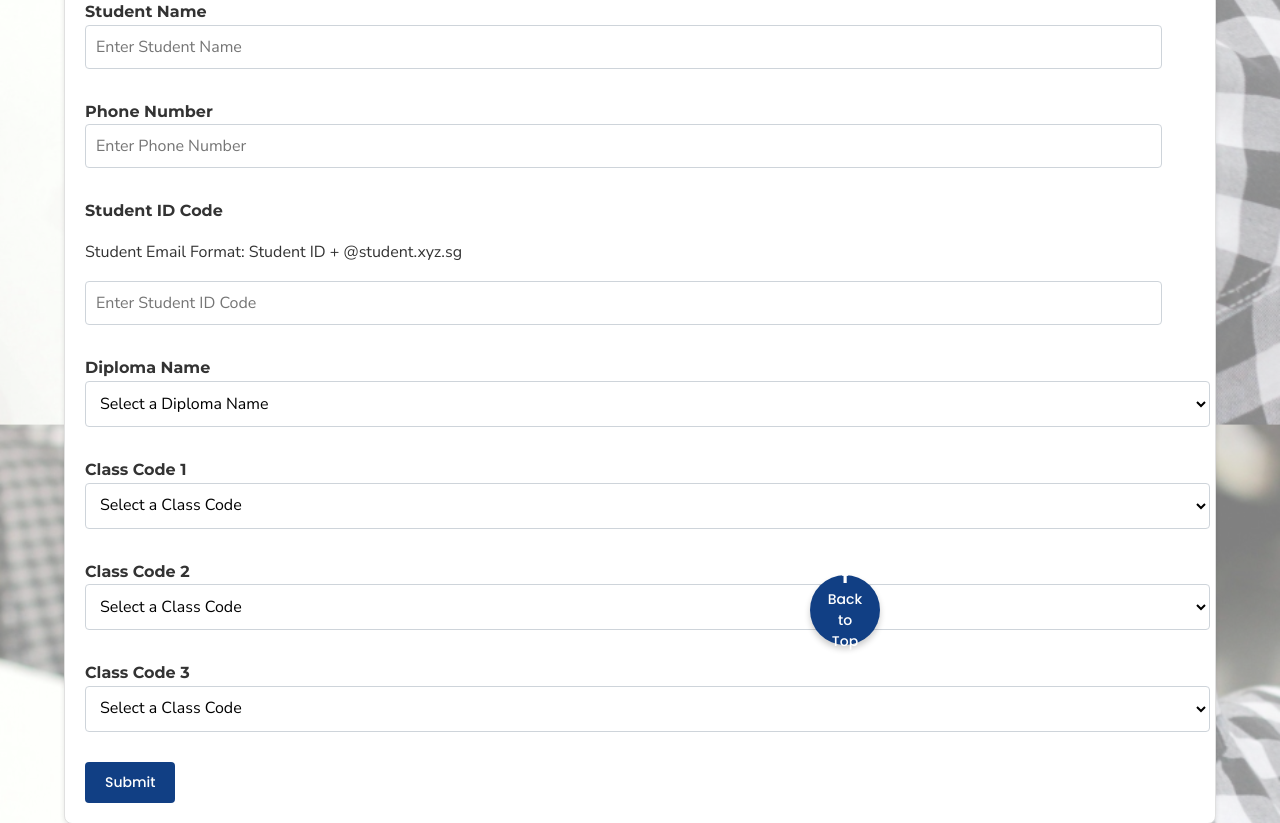
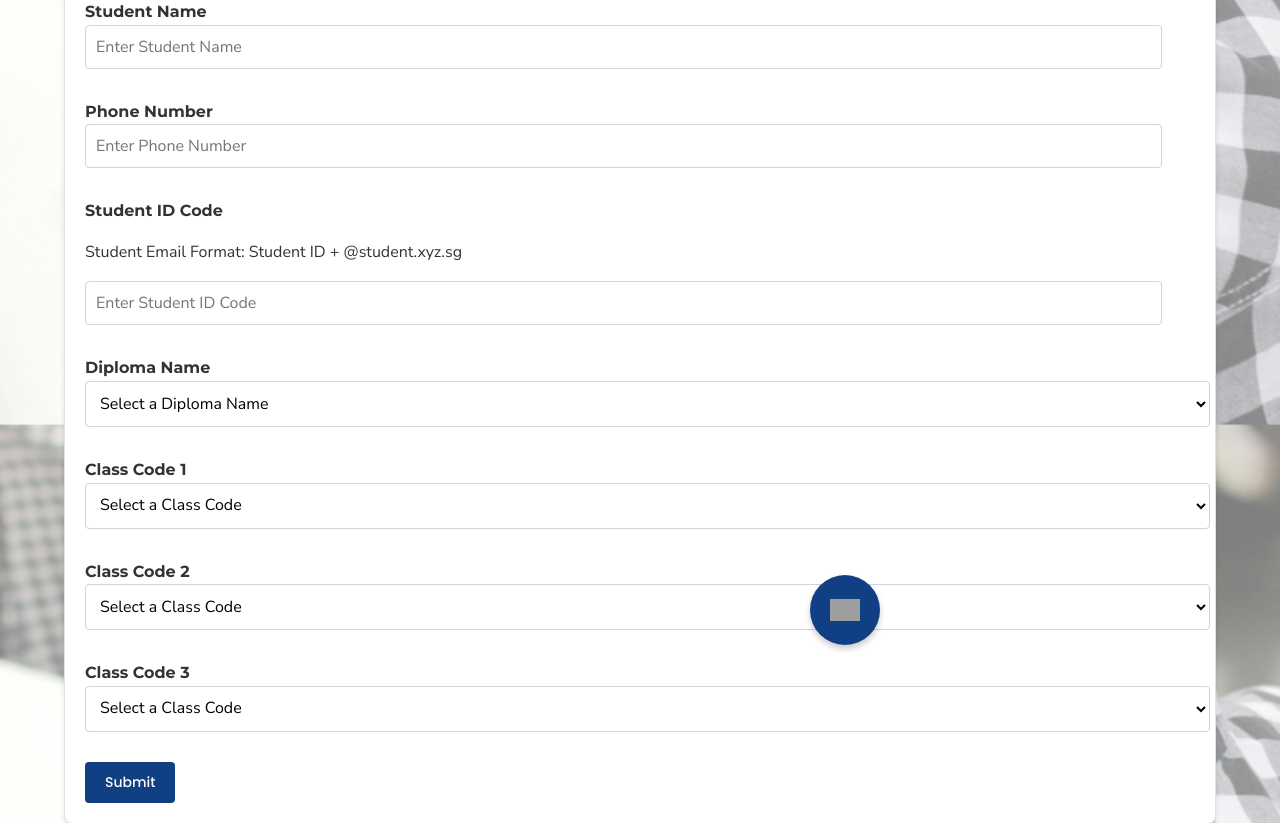
Before and after one commit to SWAP-G1/P02-Group1, a PHP site: page /faculty_create_stu_recordform.php in a window 1280 px wide. Shown: the part 425-1248 px from the top of the page. Run offline with PHP 8.4, Linux system fonts and the light colour scheme; the visitor is signed in with stand-in values (Sample User, id 1); data that the repository does not hold is empty; grey boxes are pictures that could not be loaded.

Commit message:
Update faculty_create_stu_recordform.php

```diff
--- a/faculty_create_stu_recordform.php
+++ b/faculty_create_stu_recordform.php
@@ -180,7 +180,7 @@ $diploma_result = mysqli_query($con, $diploma_query);
 
         <div class="card">
             <h3>Student Records</h3>
-            <button id="scrollToTop" class="button" onclick="scroll_to_top()">⬆ Back to Top</button>
+            <button id="scrollToTop" class="button" onclick="scroll_to_top()"><img src="scrollup.png" alt="Scroll to top"></button>
 
             <?php
 
```
